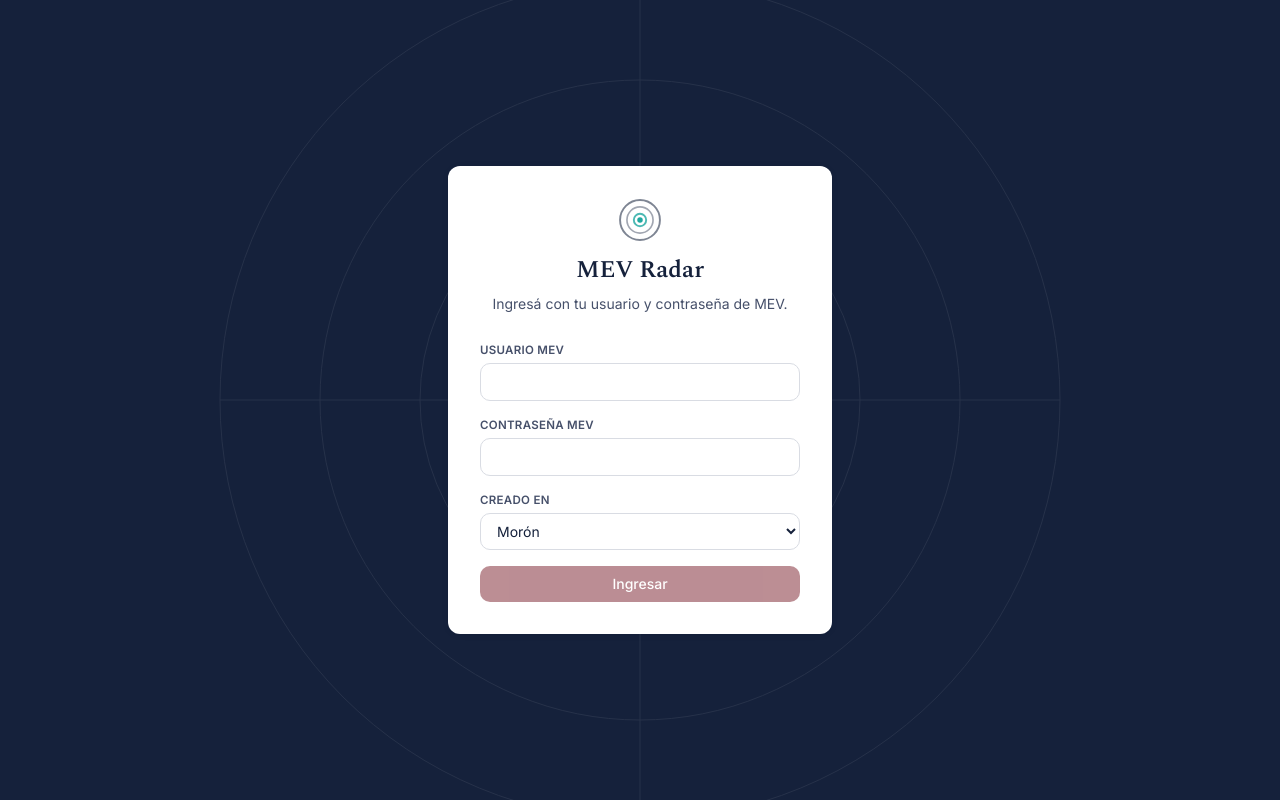
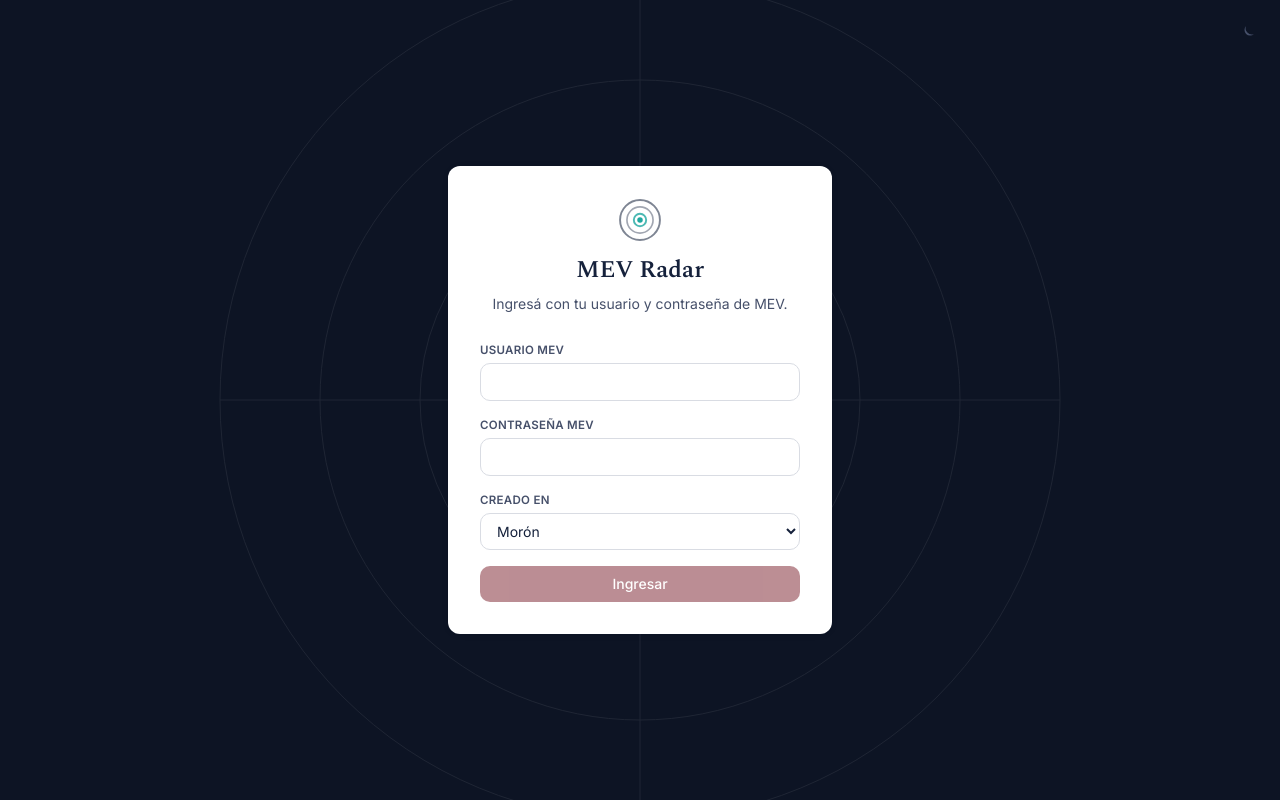
Before and after one commit to valentinrz14/mev-radar, a Next.js app: page /login in a window 1280 px wide. Built offline with nearby package versions, Linux system fonts and the light colour scheme.

Commit message:
feat: dark mode con toggle (tokens de tema, sin flash) en toda la app

```diff
--- a/src/app/(app)/layout.tsx
+++ b/src/app/(app)/layout.tsx
@@ -1,5 +1,6 @@
 import Link from 'next/link';
 import { getSession } from '@/lib/session';
+import { ThemeToggle } from '../ThemeToggle';
 import { LogoutButton } from './LogoutButton';
 import { RadarMark } from './RadarMark';
 
@@ -30,6 +31,7 @@ export default async function AppLayout({ children }: { children: React.ReactNod
               </Link>
             )}
             <LogoutButton />
+            <ThemeToggle />
           </nav>
         </div>
       </header>
--- /dev/null
+++ b/src/app/ThemeToggle.tsx
@@ -0,0 +1,56 @@
+'use client';
+import { useEffect, useState } from 'react';
+
+export function ThemeToggle({ className = '' }: { className?: string }) {
+  const [theme, setTheme] = useState<'light' | 'dark'>('light');
+
+  useEffect(() => {
+    const current =
+      (document.documentElement.getAttribute('data-theme') as 'light' | 'dark') ?? 'light';
+    setTheme(current);
+  }, []);
+
+  function toggle() {
+    const next = theme === 'dark' ? 'light' : 'dark';
+    setTheme(next);
+    document.documentElement.setAttribute('data-theme', next);
+    try {
+      localStorage.setItem('theme', next);
+    } catch {
+      // localStorage no disponible: el cambio igual aplica en esta sesión
+    }
+  }
+
+  const isDark = theme === 'dark';
+  return (
+    <button
+      type="button"
+      onClick={toggle}
+      aria-label={isDark ? 'Cambiar a tema claro' : 'Cambiar a tema oscuro'}
+      title={isDark ? 'Tema claro' : 'Tema oscuro'}
+      className={`inline-flex h-8 w-8 items-center justify-center rounded-full text-[var(--ink-soft)] transition-colors hover:bg-[var(--line)]/40 hover:text-[var(--ink)] ${className}`}
+    >
+      {isDark ? (
+        // sol
+        <svg width="18" height="18" viewBox="0 0 24 24" fill="none" aria-hidden="true">
+          <circle cx="12" cy="12" r="4.2" fill="currentColor" />
+          <g stroke="currentColor" strokeWidth="1.6" strokeLinecap="round">
+            <line x1="12" y1="2.5" x2="12" y2="5" />
+            <line x1="12" y1="19" x2="12" y2="21.5" />
+            <line x1="2.5" y1="12" x2="5" y2="12" />
+            <line x1="19" y1="12" x2="21.5" y2="12" />
+            <line x1="5.2" y1="5.2" x2="7" y2="7" />
+            <line x1="17" y1="17" x2="18.8" y2="18.8" />
+            <line x1="18.8" y1="5.2" x2="17" y2="7" />
+            <line x1="7" y1="17" x2="5.2" y2="18.8" />
+          </g>
+        </svg>
+      ) : (
+        // luna
+        <svg width="18" height="18" viewBox="0 0 24 24" fill="none" aria-hidden="true">
+          <path d="M20 14.5A8 8 0 0 1 9.5 4a7 7 0 1 0 10.5 10.5Z" fill="currentColor" />
+        </svg>
+      )}
+    </button>
+  );
+}
--- a/src/app/admin/login/page.tsx
+++ b/src/app/admin/login/page.tsx
@@ -2,6 +2,7 @@
 import { useRouter } from 'next/navigation';
 import { useState } from 'react';
 import { RadarMark } from '../../(app)/RadarMark';
+import { ThemeToggle } from '../../ThemeToggle';
 
 export default function AdminLoginPage() {
   const [email, setEmail] = useState('');
@@ -33,7 +34,10 @@ export default function AdminLoginPage() {
   }
 
   return (
-    <main className="relative flex min-h-screen items-center justify-center overflow-hidden bg-[var(--ink)] px-6">
+    <main className="relative flex min-h-screen items-center justify-center overflow-hidden bg-[#0d1424] px-6">
+      <div className="absolute right-4 top-4 z-10 text-white/70">
+        <ThemeToggle />
+      </div>
       <div className="relative w-full max-w-sm rounded-xl bg-[var(--surface)] p-8 shadow-[0_1px_2px_rgba(21,33,59,.06),0_1px_8px_rgba(21,33,59,.04)]">
         <div className="flex flex-col items-center text-center">
           <RadarMark size={44} />
--- a/src/app/admin/page.tsx
+++ b/src/app/admin/page.tsx
@@ -2,6 +2,7 @@
 import { useRouter } from 'next/navigation';
 import { useCallback, useEffect, useState } from 'react';
 import { RadarMark } from '../(app)/RadarMark';
+import { ThemeToggle } from '../ThemeToggle';
 
 type Row = {
   id: string;
@@ -84,6 +85,8 @@ export default function AdminPage() {
               MEV Radar
             </span>
           </div>
+          <div className="flex items-center gap-1">
+            <ThemeToggle />
             <button
               type="button"
               onClick={logout}
@@ -91,6 +94,7 @@ export default function AdminPage() {
             >
               Cerrar sesión
             </button>
+          </div>
         </div>
       </header>
 
--- a/src/app/globals.css
+++ b/src/app/globals.css
@@ -17,6 +17,26 @@
   --font-display: "Spectral", serif;
   --font-body: "Inter", sans-serif;
   --font-mono: "IBM Plex Mono", monospace;
+
+  color-scheme: light;
+}
+
+/* Tema oscuro: mantiene la identidad "radar" (navy) pero invertida. */
+:root[data-theme="dark"] {
+  --ink: #e8ebf3;
+  --ink-soft: #98a3bd;
+  --paper: #0d1424;
+  --surface: #161f38;
+  --seal: #c65160;
+  --seal-ink: #3a2329;
+  --signal: #3bc9c0;
+  --signal-soft: #123130;
+  --line: #2a3552;
+  --amber: #e0a94a;
+  --danger: #ec7a7a;
+  --ok: #4cbd85;
+
+  color-scheme: dark;
 }
 
 * {
--- a/src/app/layout.tsx
+++ b/src/app/layout.tsx
@@ -22,9 +22,20 @@ const plexMono = IBM_Plex_Mono({
 
 export const metadata = { title: 'MEV Radar' };
 
+// Setea el tema antes del primer paint para evitar el flash.
+const themeScript = `(function(){try{var t=localStorage.getItem('theme');if(!t){t=window.matchMedia('(prefers-color-scheme: dark)').matches?'dark':'light';}document.documentElement.setAttribute('data-theme',t);}catch(e){}})();`;
+
 export default function RootLayout({ children }: { children: React.ReactNode }) {
   return (
-    <html lang="es" className={`${spectral.variable} ${inter.variable} ${plexMono.variable}`}>
+    <html
+      lang="es"
+      suppressHydrationWarning
+      className={`${spectral.variable} ${inter.variable} ${plexMono.variable}`}
+    >
+      <head>
+        {/* biome-ignore lint/security/noDangerouslySetInnerHtml: script anti-flash de tema */}
+        <script dangerouslySetInnerHTML={{ __html: themeScript }} />
+      </head>
       <body>{children}</body>
     </html>
   );
--- a/src/app/login/page.tsx
+++ b/src/app/login/page.tsx
@@ -3,6 +3,7 @@ import { useRouter } from 'next/navigation';
 import { useState } from 'react';
 import { DEPTOS_REGISTRADOS } from '@/lib/departamentos';
 import { RadarMark } from '../(app)/RadarMark';
+import { ThemeToggle } from '../ThemeToggle';
 
 export default function LoginPage() {
   const [usuario, setUsuario] = useState('');
@@ -36,7 +37,10 @@ export default function LoginPage() {
   }
 
   return (
-    <main className="relative flex min-h-screen items-center justify-center overflow-hidden bg-[var(--ink)] px-6">
+    <main className="relative flex min-h-screen items-center justify-center overflow-hidden bg-[#0d1424] px-6">
+      <div className="absolute right-4 top-4 z-10 text-white/70">
+        <ThemeToggle />
+      </div>
       <svg
         className="pointer-events-none absolute left-1/2 top-1/2 h-[900px] w-[900px] -translate-x-1/2 -translate-y-1/2 opacity-[0.07]"
         viewBox="0 0 900 900"
```
Lines whose indentation alone changed are shown as unchanged.
